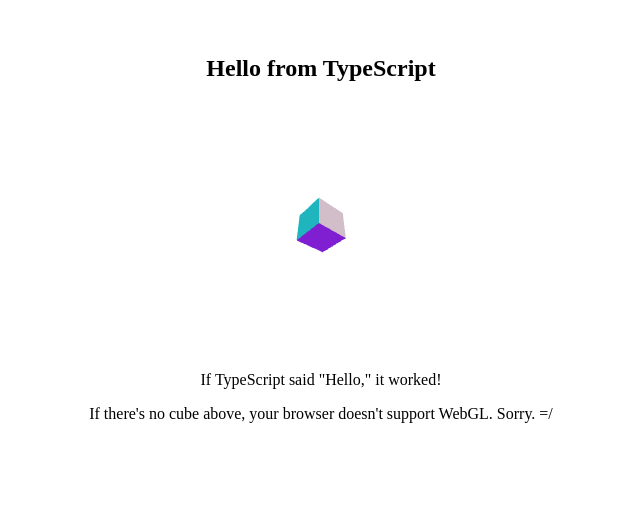
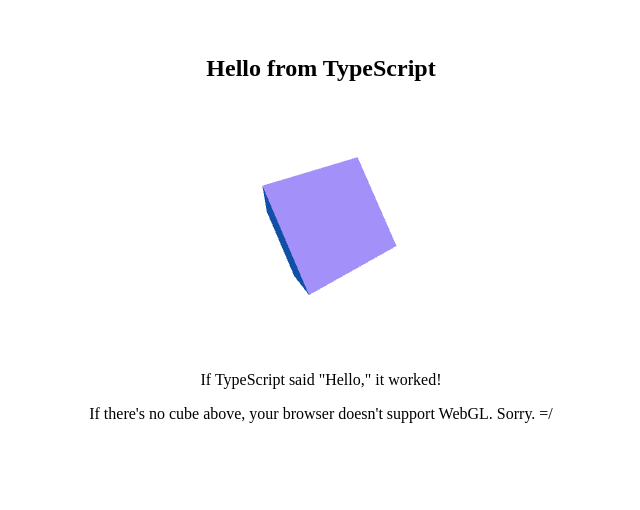
Before and after one commit to selbyk/three.ts, a website with bundled scripts: page src/index.html in a window 1280 px wide. Shown: the part 129-639 px from the top of the page, without its empty margins (319-959 px from the left). Built offline with nearby package versions, Linux system fonts and the light colour scheme; some icons are missing.

Commit message:
fix gulp, make cube bigger

```diff
--- a/gulpfile.js
+++ b/gulpfile.js
@@ -67,7 +67,7 @@
     ];
 
     // Clean up leftover js files
-    del(typeScriptGenFiles, cb);
+    return del(typeScriptGenFiles, cb);
 });
 
 /**
--- a/src/cube.ts
+++ b/src/cube.ts
@@ -1,47 +1,46 @@
-/// <reference path='typings/tsd.d.ts' />
 // set the scene size
-let WIDTH = 250,
-    HEIGHT = 250;
+let WIDTH = 250;
+let HEIGHT = 250;
 
 // set some camera attributes
-let VIEW_ANGLE = 75,
-    ASPECT = WIDTH / HEIGHT,
-    NEAR = 0.1,
-    FAR = 1000;
+let VIEW_ANGLE = 75;
+let ASPECT = WIDTH / HEIGHT;
+let NEAR = 0.1;
+let FAR = 1000;
 
 // get the DOM element to attach to
 // - assume we've got jQuery to hand
-const canvas = $('#threetest');
+const canvas = $('#3dcube');
 
 // create a WebGL renderer, camera
 // and a scene
-let renderer = new THREE.WebGLRenderer({
+const renderer = new THREE.WebGLRenderer({
     canvas: <HTMLCanvasElement>canvas.get(0),
     alpha: true,     // transparent background
     antialias: true // smooth edges
 });
-
-let camera = new THREE.PerspectiveCamera(
+const scene = new THREE.Scene();
+const camera = new THREE.PerspectiveCamera(
     VIEW_ANGLE,
     ASPECT,
     NEAR,
     FAR);
 
-let scene = new THREE.Scene();
+function createCube(){
+  let geometry = new THREE.BoxGeometry(1, 1, 1);
+  let material = new THREE.MeshNormalMaterial();
+  return new THREE.Mesh(geometry, material);
+}
 
+let cube = createCube();
+
+// create a cube and add it to the scene
+scene.add(cube);
 // add the camera to the scene
 scene.add(camera);
-
-// the camera starts at 0,0,0
-// so pull it back
-let geometry = new THREE.BoxGeometry(1, 1, 1);
-let material = new THREE.MeshNormalMaterial();
-let cube = new THREE.Mesh(geometry, material);
-scene.add(cube);
-
-camera.position.z = 5; // move camera back so we can see the cube
-
-// start the renderer
+// move camera back so we can see the cube
+camera.position.z = 2;
+// set the renderer size
 renderer.setSize(WIDTH, HEIGHT);
 
 export function render() {
@@ -49,6 +48,7 @@
     renderer.render(scene, camera);
 
     // rotate cube a little each frame
-    cube.rotation.x += 0.05;
-    cube.rotation.y += 0.05;
+    cube.rotation.x += 0.01;
+    cube.rotation.y += 0.02;
+    cube.rotation.z += 0.03;
 };
--- a/src/index.html
+++ b/src/index.html
@@ -12,7 +12,7 @@
 <body>
     <div id="container">
         <h2 id="greeting">Loading ...</h2>
-        <canvas id="threetest"></canvas>
+        <canvas id="3dcube"></canvas>
         <p>If TypeScript said "Hello," it worked!</p>
         <p>If there's no cube above, your browser doesn't support WebGL. Sorry. =/</p>
         <br>
```
